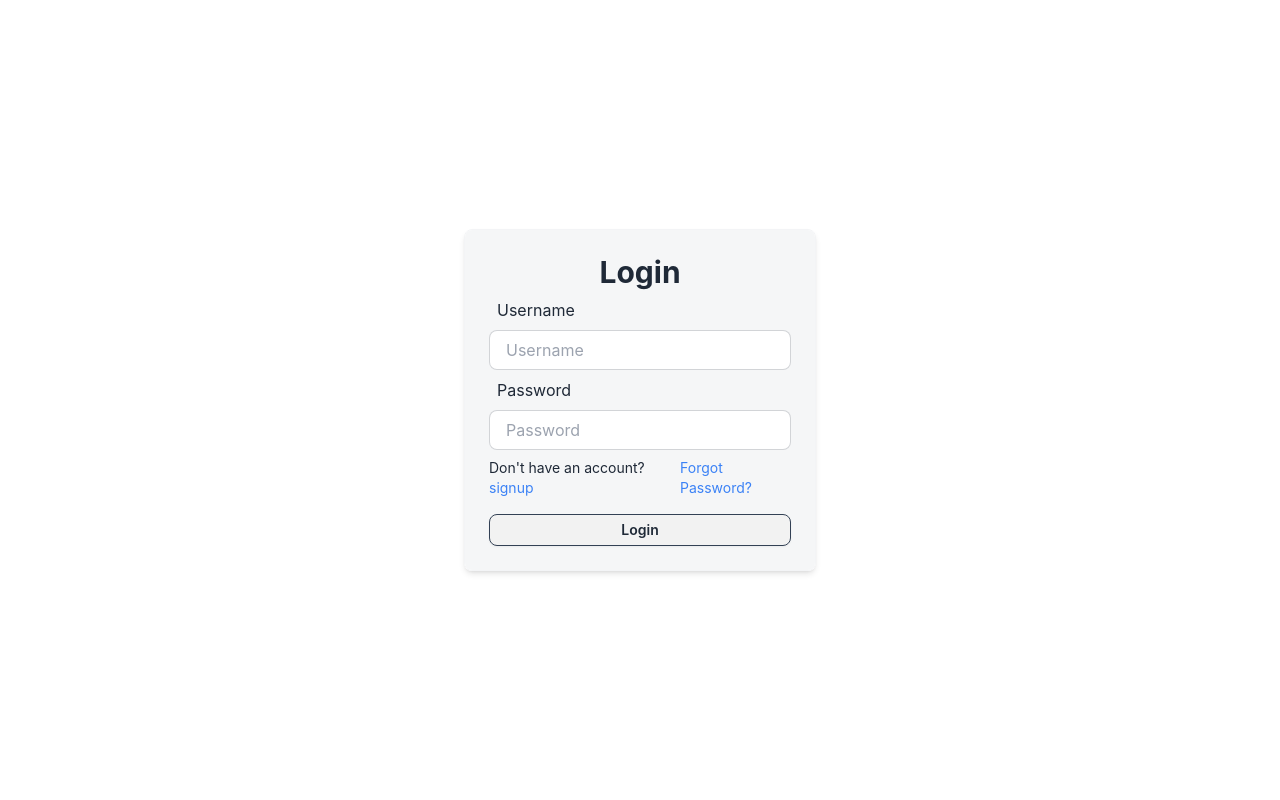
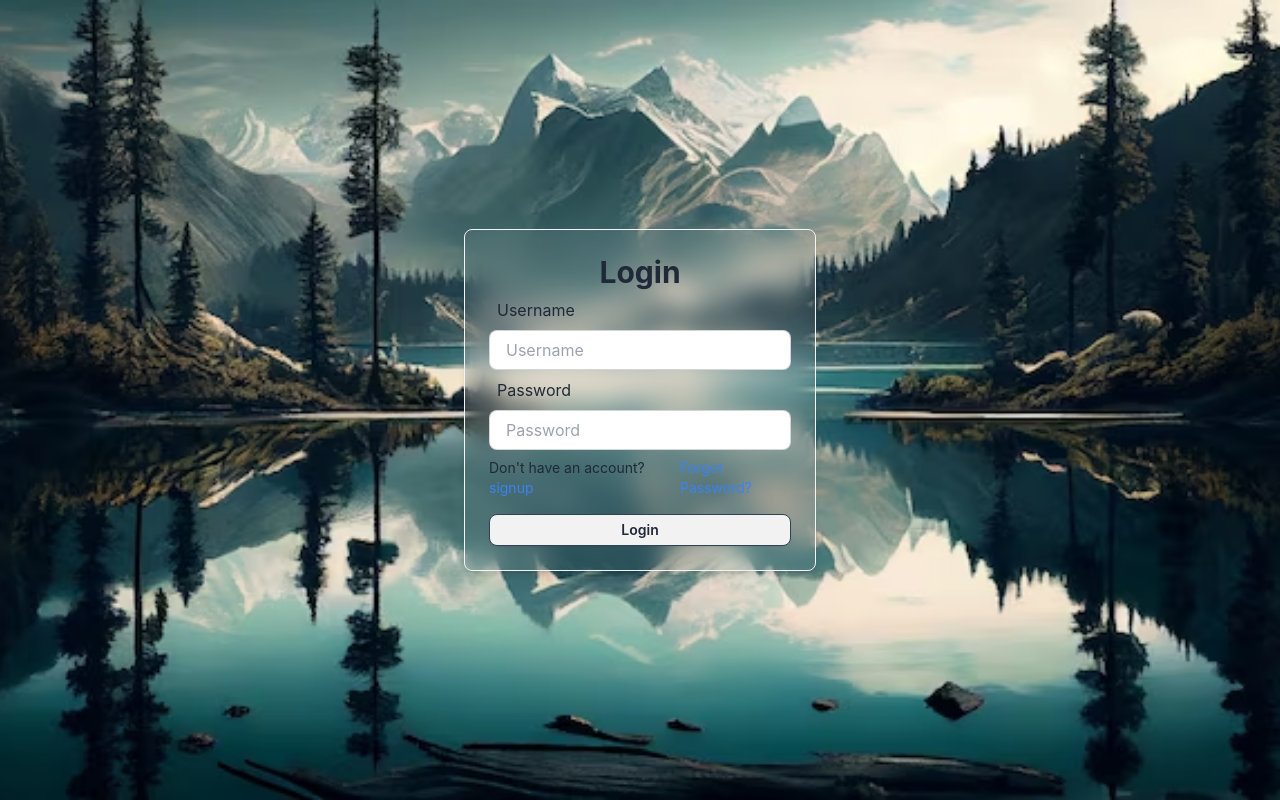
Before and after one commit to Rahul735124/chatting_app, a React (Create React App) app in the folder frontend/: page /login in a window 1280 px wide. Built offline with nearby package versions, Linux system fonts and the light colour scheme; no server answers.

Commit message:
fix  background image

```diff
--- a/frontend/src/index.css
+++ b/frontend/src/index.css
@@ -2,10 +2,12 @@
 @tailwind components;
 @tailwind utilities;
 body {
-  background: url(../public/bg.avif);
+  background: url('./bg.avif');
   background-size: cover;
   background-position: center;
   background-repeat: no-repeat;
+  height: 100vh;
+  width: 100vw;
 
   font-family: -apple-system, BlinkMacSystemFont, 'Segoe UI', 'Roboto', 'Oxygen',
     'Ubuntu', 'Cantarell', 'Fira Sans', 'Droid Sans', 'Helvetica Neue',
```
